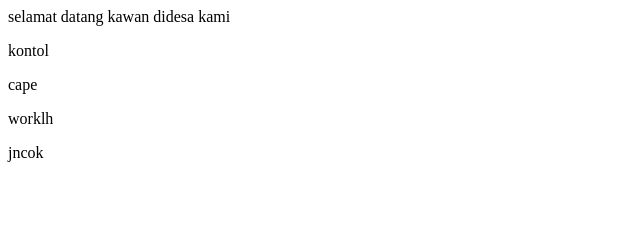
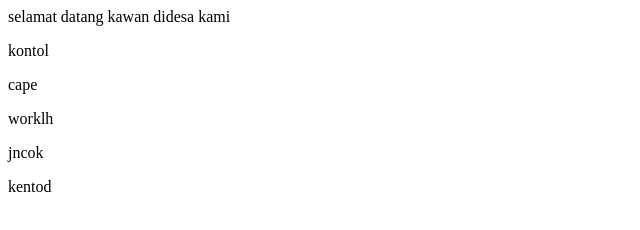
Before and after one commit to MrZodoxVpython/programming, a plain HTML site: page index.html in a window 1280 px wide. Shown: the full height of the page, 0-640 px from the left. Drawn offline with Linux system fonts and the light colour scheme.

Commit message:
two commit

```diff
--- a/index.html
+++ b/index.html
@@ -11,6 +11,7 @@
  <p>cape</p>
  <p>worklh</p>
  <p>jncok</p>
+ <p>kentod</p>
 </body>
 
 </html>
```
